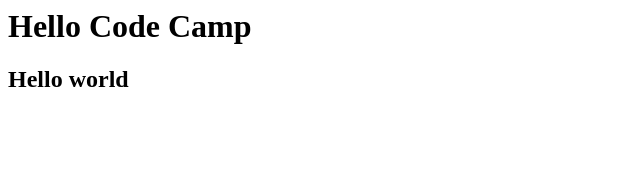
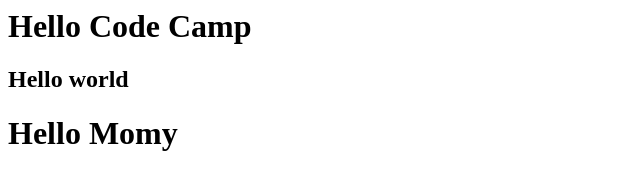
Before and after one commit to SupawiriyaSaranarak/learn-git-test, a plain HTML site: page index.html in a window 1280 px wide. Shown: the whole page, without its empty margins (0-640 px from the left). Drawn offline with Linux system fonts and the light colour scheme.

Commit message:
add some text

```diff
--- a/index.html
+++ b/index.html
@@ -1,2 +1,3 @@
 <h1>Hello Code Camp</h1>
 <h2>Hello world</h2>
+<h1>Hello Momy</h1>
```
